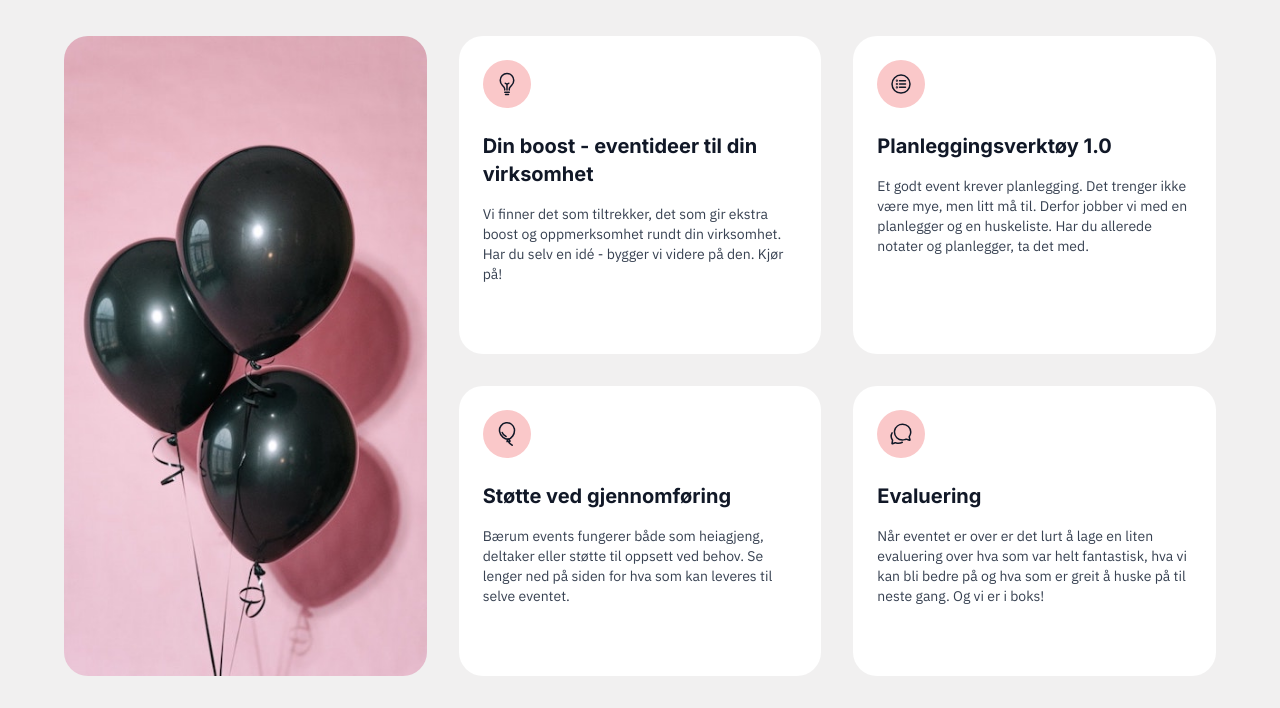
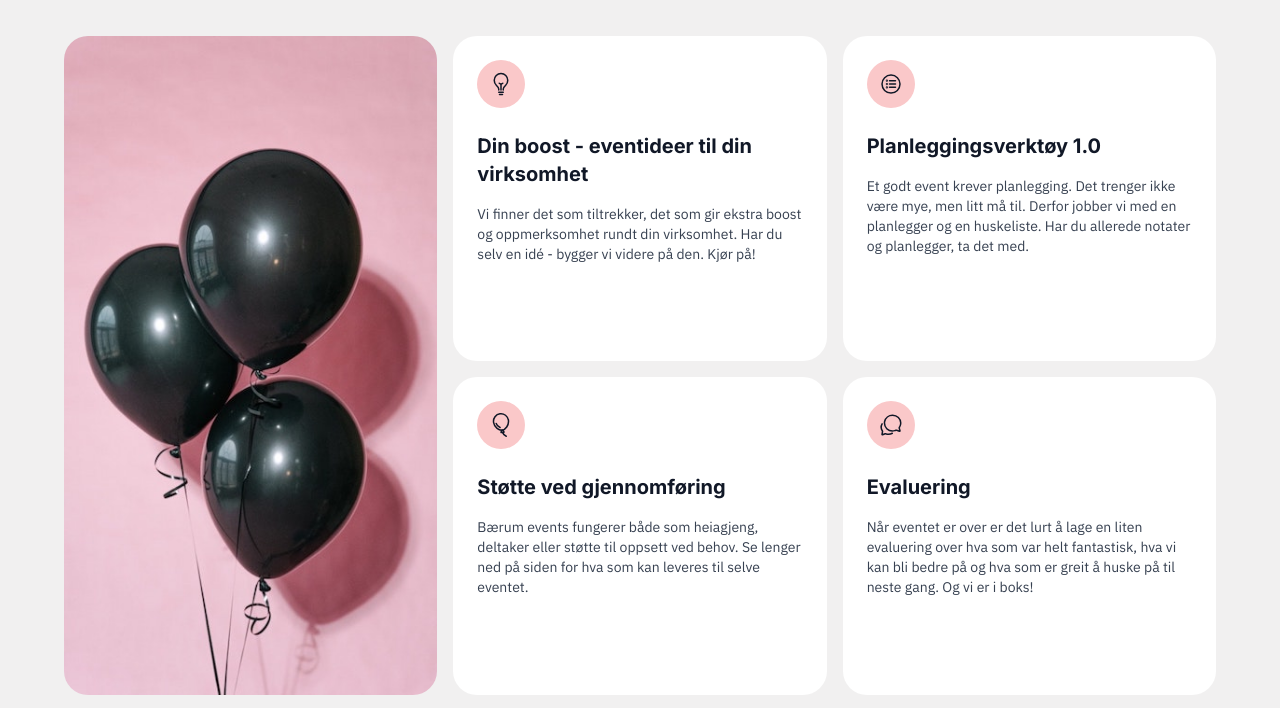
Before and after one commit to Annis1346/baerumevents, a plain HTML site: page index.html in a window 1280 px wide. Shown: the part 672-1380 px from the top of the page. Drawn offline with nearby package versions, Linux system fonts and the light colour scheme; a script that the page names is missing.

Commit message:
gap for bestill na

```diff
--- a/index.html
+++ b/index.html
@@ -98,7 +98,7 @@
         class="container max-w-6xl mx-auto mb-20"
       >
         <h2 class="text-center">Bestill og få</h2>
-        <div class="grid gap-4 md:gap-8 md:grid-cols-3">
+        <div class="grid gap-4 md:grid-cols-3">
 
             <picture class="row-span-2">
               <source
```
